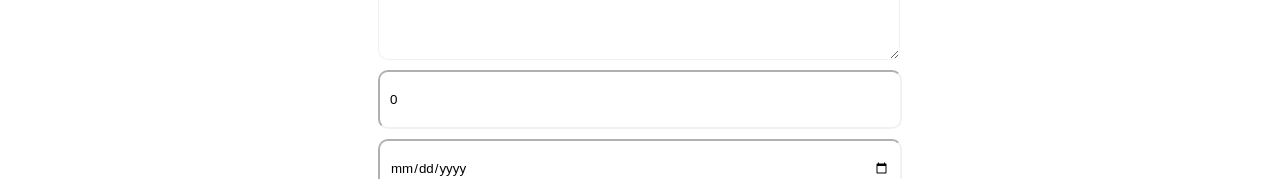
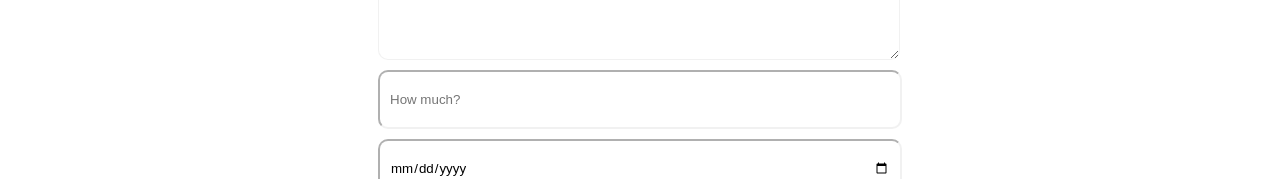
Before and after one commit to lattugaassopita/progetto-esempio, an Angular app: page /create-event in a window 1280 px wide. Shown: the part 274-453 px from the top of the page. Built offline with nearby package versions, Linux system fonts and the light colour scheme.

Commit message:
fix price

```diff
--- a/src/app/components/form/form.component.html
+++ b/src/app/components/form/form.component.html
@@ -3,7 +3,7 @@
         <div class="input-group">
             <input type="text" required name="name" id="name" placeholder="Write your event name" [(ngModel)]="event.name">
             <textarea name="bio" required id="bio" cols="20" rows="16" placeholder="Write something about your event..." ngModel [(ngModel)]="event.bio"></textarea>
-            <input type="number" required name="price" id="price" ngModel [(ngModel)]="event.price">
+            <input type="number" required name="price" id="price" ngModel [(ngModel)]="event.price" placeholder="How much?">
             <input type="date" required name="date" id="date" ngModel [(ngModel)]="event.date">
             <input type="text" required name="place" id="place" placeholder="Where?" ngModel [(ngModel)]="event.place">
         </div>
--- a/src/app/components/form/form.component.ts
+++ b/src/app/components/form/form.component.ts
@@ -12,7 +12,7 @@ import { RouterModule } from '@angular/router';
 })
 export class FormComponent {
 
-  event = {name: '', bio: '', price: 0, date: Date, place: '', organiser: false, rules: false}
+  event = {name: '', bio: '', price: '', date: Date, place: '', organiser: false, rules: false}
 
   ciao(form: NgForm) {
     console.log("NgSubmit is working");
```
